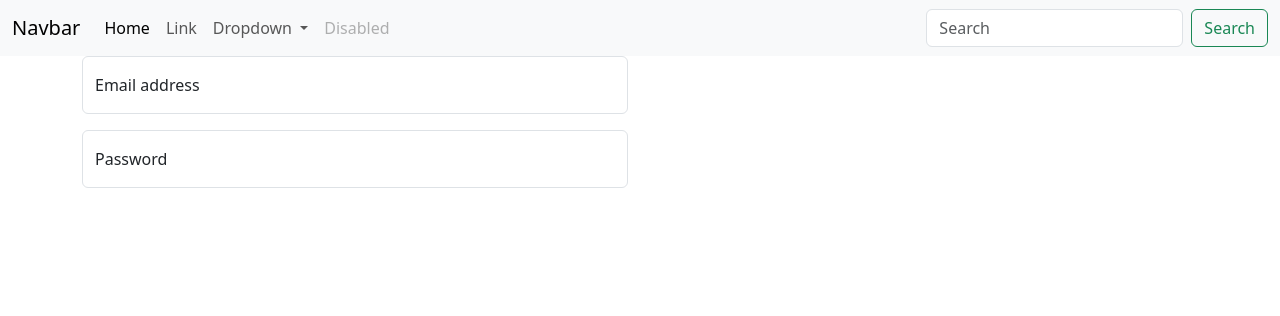
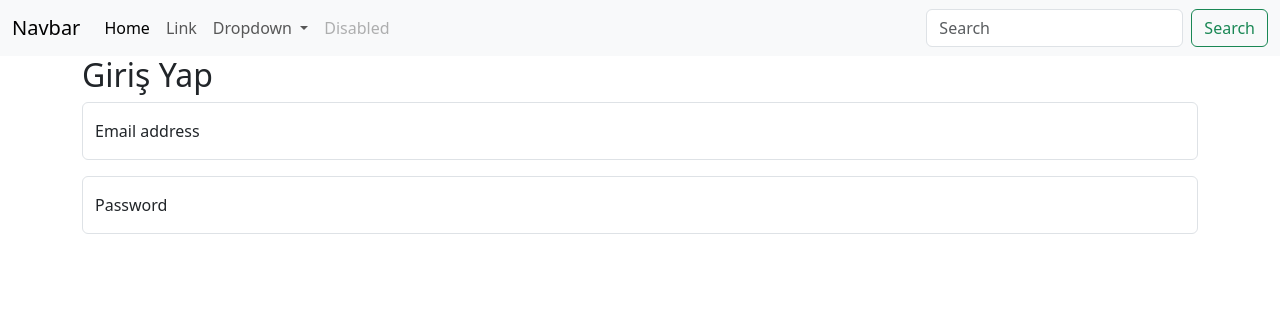
Before and after one commit to ozzkan-burak/django-social-app, a Django app: page /login/ in a window 1280 px wide. Shown: the top 316 px of the page. Run offline with Django 4.2, Linux system fonts and the light colour scheme.

Commit message:
episode4

```diff
--- a/socialmedia/Appsocial/templates/login.html
+++ b/socialmedia/Appsocial/templates/login.html
@@ -2,7 +2,8 @@
 
 <div class="container">
   <div class="row">
-    <div class="col-6">
+    <h2>Giriş Yap</h2>
+    <div class="w.100">
       <div class="form-floating mb-3">
         <input
           type="email"
@@ -22,6 +23,6 @@
         <label for="floatingPassword">Password</label>
       </div>
     </div>
-  </div>
+  </h2>
 </div>
 {% endblock content %}
```
